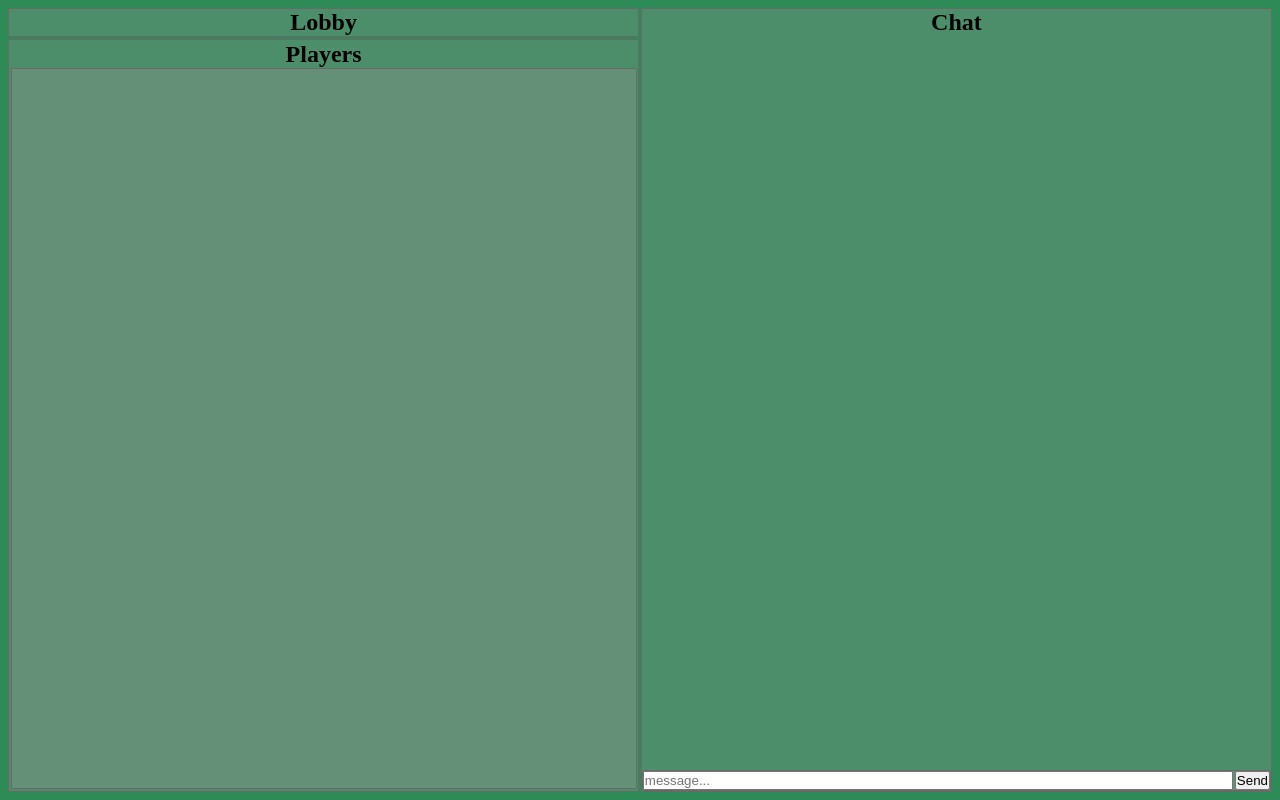
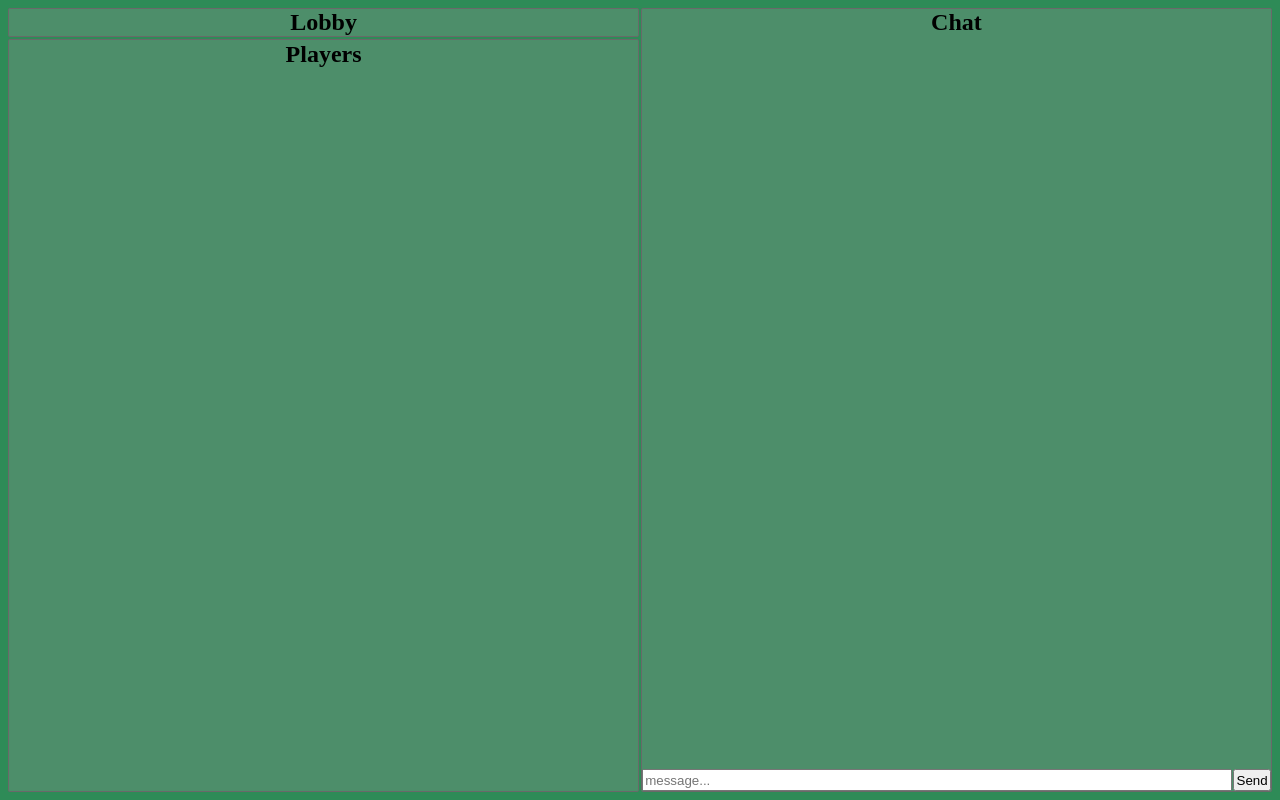
Before and after one commit to zetslief/chacra, a website: page ui/dist/lobby.guest.html in a window 1280 px wide. Drawn offline with Linux system fonts and the light colour scheme.

Commit message:
Guest: more style.

```diff
--- a/ui/dist/lobby.guest.html
+++ b/ui/dist/lobby.guest.html
@@ -12,7 +12,7 @@
             </div>
             <div class="players column grow group pad">
                 <h2>Players</h2>
-                <div id="players" class="grow column group gap pad">
+                <div id="players" class="grow column gap pad">
                 </div>
             </div>
         </div>
@@ -21,14 +21,14 @@
                 <h2 class="center">Chat</h2>
                 <div id="chatMessages" class="column grow scroll">
                 </div>
-                <div class="button-bar group row gap">
+                <div class="button-bar row gap">
                     <input
                         id="chatInput"
                         type="text"
                         placeholder="message..."
                         maxlength="50"
-                        class="grow">
-                    <button onclick="sendMessage()">Send</button>
+                        class="grow pad">
+                    <button onclick="sendMessage()" class="pad">Send</button>
                 </div>
             </div>
         </div>
```
